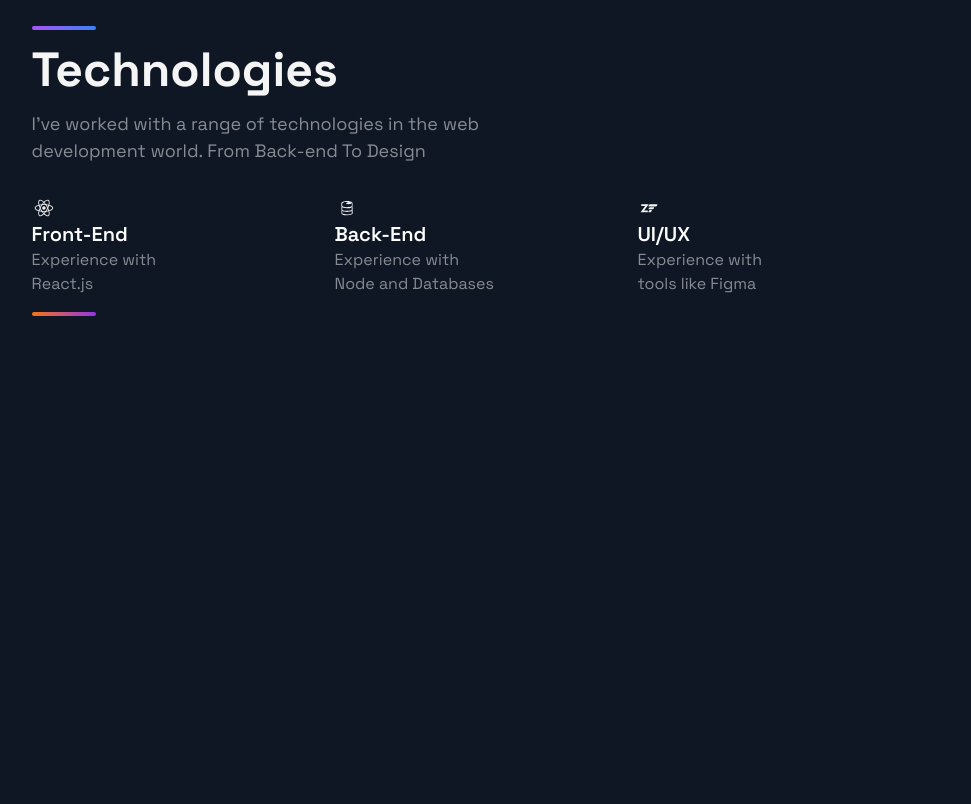
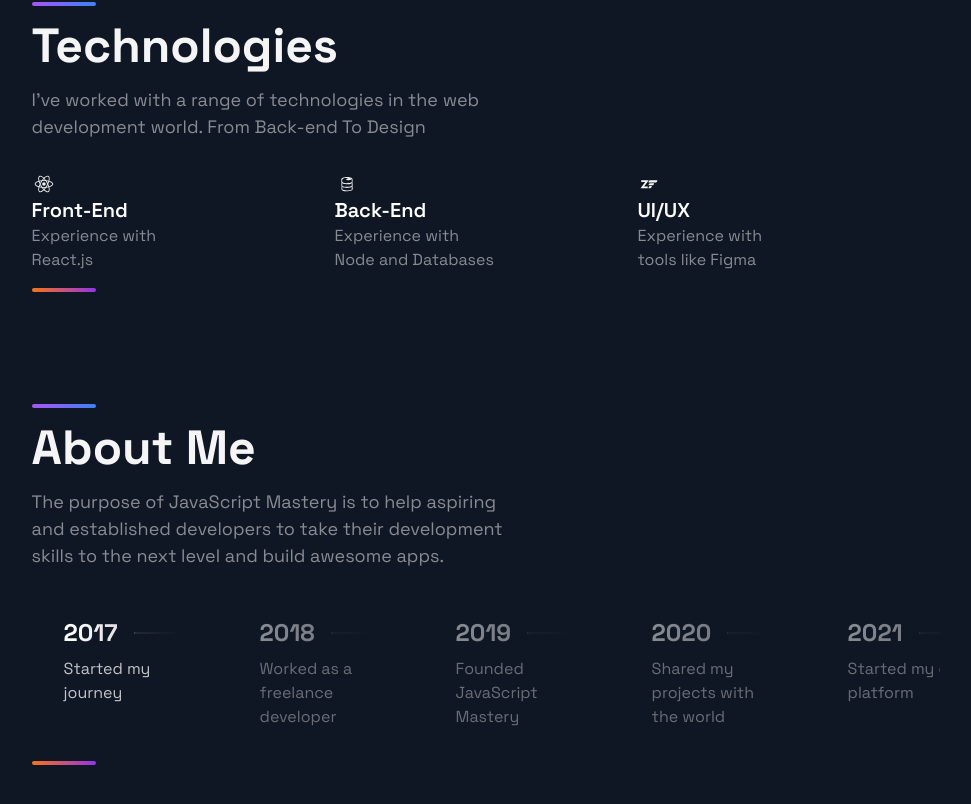
Before and after one commit to NikhilOli/Portfolio2.0, a React (Vite) app: page / in a window 1280 px wide. Shown: the part 1954-2758 px from the top of the page, without its empty margins (226-1197 px from the left). Before the commit the page ends 2326 px from the top, so only its background shows below. Built offline with nearby package versions, Linux system fonts and the light colour scheme.

Commit message:
Timeline component

```diff
--- a/src/App.jsx
+++ b/src/App.jsx
@@ -2,8 +2,8 @@ import React from 'react'
 import Header from './components/Header'
 import Hero from './components/Hero'
 import Projects from './components/Projects'
-import GradientLine from './components/GradientLine'
 import Technologies from './components/Technologies'
+import Timeline from './components/Timeline'
 
 const App = () => {
   return (
@@ -17,6 +17,7 @@ const App = () => {
       {/* </Section> */}
       <Projects />
       <Technologies />
+      <Timeline />
     </div>
     </>
   )
--- a/src/components/Projects.jsx
+++ b/src/components/Projects.jsx
@@ -1,9 +1,8 @@
 import React from 'react';
 import { projects } from '../constants/constants';
-import GradientLine from './GradientLine';
 
 const Projects = () => (
-    <section className="pb-10" id="projects">\
+    <section className="pb-10" id="projects">
         <div className="w-full md:w-4/5 mx-auto text-center md:text-left">
             <div className="w-16 h-1 bg-gradient-to-r from-orange-500 to-purple-600 my-4 rounded" />
             <h2 className="text-3xl md:text-5xl mt-8 font-bold mb-12 text-gray-100">Projects</h2>
--- /dev/null
+++ b/src/components/Timeline.jsx
@@ -0,0 +1,105 @@
+import React, { useState, useRef, useEffect } from 'react';
+import { TimeLineData } from '../constants/constants';
+import GradientLine from './GradientLine';
+
+const TOTAL_CAROUSEL_COUNT = TimeLineData.length;
+
+const Timeline = () => {
+    const [activeItem, setActiveItem] = useState(0);
+    const carouselRef = useRef();
+
+    const scroll = (node, left) => {
+        return node.scrollTo({ left, behavior: 'smooth' });
+    }
+
+    const handleClick = (e, i) => {
+        e.preventDefault();
+
+        if (carouselRef.current) {
+            const scrollLeft = Math.floor(carouselRef.current.scrollWidth * 0.7 * (i / TimeLineData.length));
+
+            scroll(carouselRef.current, scrollLeft);
+        }
+    }
+
+    const handleScroll = () => {
+        if (carouselRef.current) {
+            const index = Math.round((carouselRef.current.scrollLeft / (carouselRef.current.scrollWidth * 0.7)) * TimeLineData.length);
+
+            setActiveItem(index);
+        }
+    }
+
+    useEffect(() => {
+        const handleResize = () => {
+            scroll(carouselRef.current, 0);
+        }
+
+        window.addEventListener('resize', handleResize);
+
+        return () => {
+            window.removeEventListener('resize', handleResize);
+        }
+    }, []);
+
+    return (
+        <section id="about" className="py-10 flex flex-col items-center">
+            <div className="w-full md:w-4/5 mx-auto">
+                <GradientLine />
+                <h2 className="text-3xl md:text-5xl font-bold mb-4 text-gray-100">About Me</h2>
+                <p className="text-sm md:text-[18px] text-[#ffffff80] mb-8 w-[55%] leading-normal">
+                    The purpose of JavaScript Mastery is to help aspiring and established developers to take their development skills to the next level and build awesome apps.
+                </p>
+                <div
+                    className="flex overflow-x-scroll scrollbar-hide snap-x snap-mandatory touch-pan-x"
+                    ref={carouselRef}
+                    onScroll={handleScroll}
+                >
+                    {TimeLineData.map((item, index) => (
+                        <div
+                            key={index}
+                            className="min-w-[120px] md:min-w-[196px] px-4 snap-start"
+                        >
+                            <div
+                                className={`p-4 rounded-md cursor-pointer transition-opacity duration-300 ${activeItem === index ? 'opacity-100' : 'opacity-50'}`}
+                                onClick={(e) => handleClick(e, index)}
+                            >
+                                <h4 className="text-xl md:text-2xl font-bold mb-2 bg-gradient-to-r from-white to-white/70 bg-clip-text text-transparent flex items-center">
+                                    {item.year}
+                                    <svg className="w-52 h-1.5 ml-4 hidden md:block" viewBox="0 0 208 6" fill="none" xmlns="http://www.w3.org/2000/svg">
+                                        <path
+                                            fillRule="evenodd"
+                                            clipRule="evenodd"
+                                            d="M2.5 5.5C3.88071 5.5 5 4.38071 5 3V3.5L208 3.50002V2.50002L5 2.5V3C5 1.61929 3.88071 0.5 2.5 0.5C1.11929 0.5 0 1.61929 0 3C0 4.38071 1.11929 5.5 2.5 5.5Z"
+                                            fill="url(#paint0_linear)"
+                                            fillOpacity="0.33"
+                                        />
+                                        <defs>
+                                            <linearGradient id="paint0_linear" x1="-4.30412e-10" y1="0.5" x2="208" y2="0.500295" gradientUnits="userSpaceOnUse">
+                                                <stop stopColor="white" />
+                                                <stop offset="0.79478" stopColor="white" stopOpacity="0" />
+                                            </linearGradient>
+                                        </defs>
+                                    </svg>
+                                </h4>
+                                <p className="text-sm md:text-base text-white/75">{item.text}</p>
+                            </div>
+                        </div>
+                    ))}
+                </div>
+                <div className="flex justify-center mt-8 md:hidden">
+                    {TimeLineData.map((item, index) => (
+                        <button
+                            key={index}
+                            className={`w-3 h-3 rounded-full mx-1 transition-all duration-300 ${activeItem === index ? 'bg-white scale-125' : 'bg-white/30'}`}
+                            onClick={(e) => handleClick(e, index)}
+                        />
+                    ))}
+                </div>
+                <div className="w-16 h-1 bg-gradient-to-r from-orange-500 to-purple-600 my-4 rounded" />
+            </div>
+        </section>
+    );
+};
+
+export default Timeline;
```
